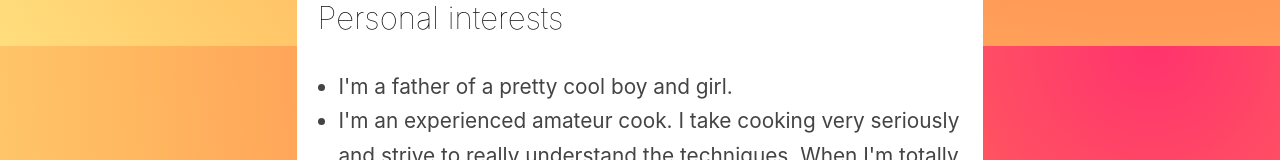
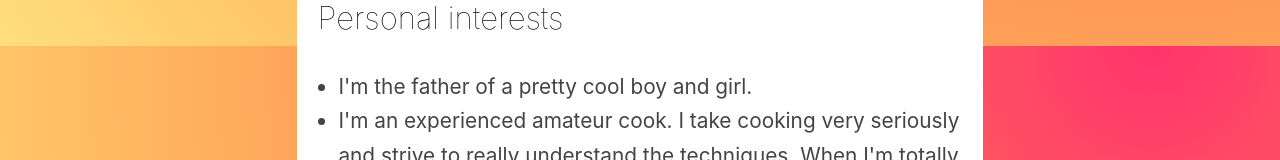
Before and after one commit to harmenjanssen/whatstyle, a Next.js app: page /cv in a window 1280 px wide. Shown: the part 2354-2514 px from the top of the page. Built offline with nearby package versions, Linux system fonts and the light colour scheme.

Commit message:
Fix typo

```diff
--- a/pages/cv.tsx
+++ b/pages/cv.tsx
@@ -128,7 +128,7 @@ const CvPage = () => (
     <h2>Personal interests</h2>
 
     <ul>
-      <li>I'm a father of a pretty cool boy and girl.</li>
+      <li>I'm the father of a pretty cool boy and girl.</li>
       <li>
         I'm an experienced amateur cook. I take cooking very seriously and
         strive to really understand the techniques. When I'm totally exhausted
```
